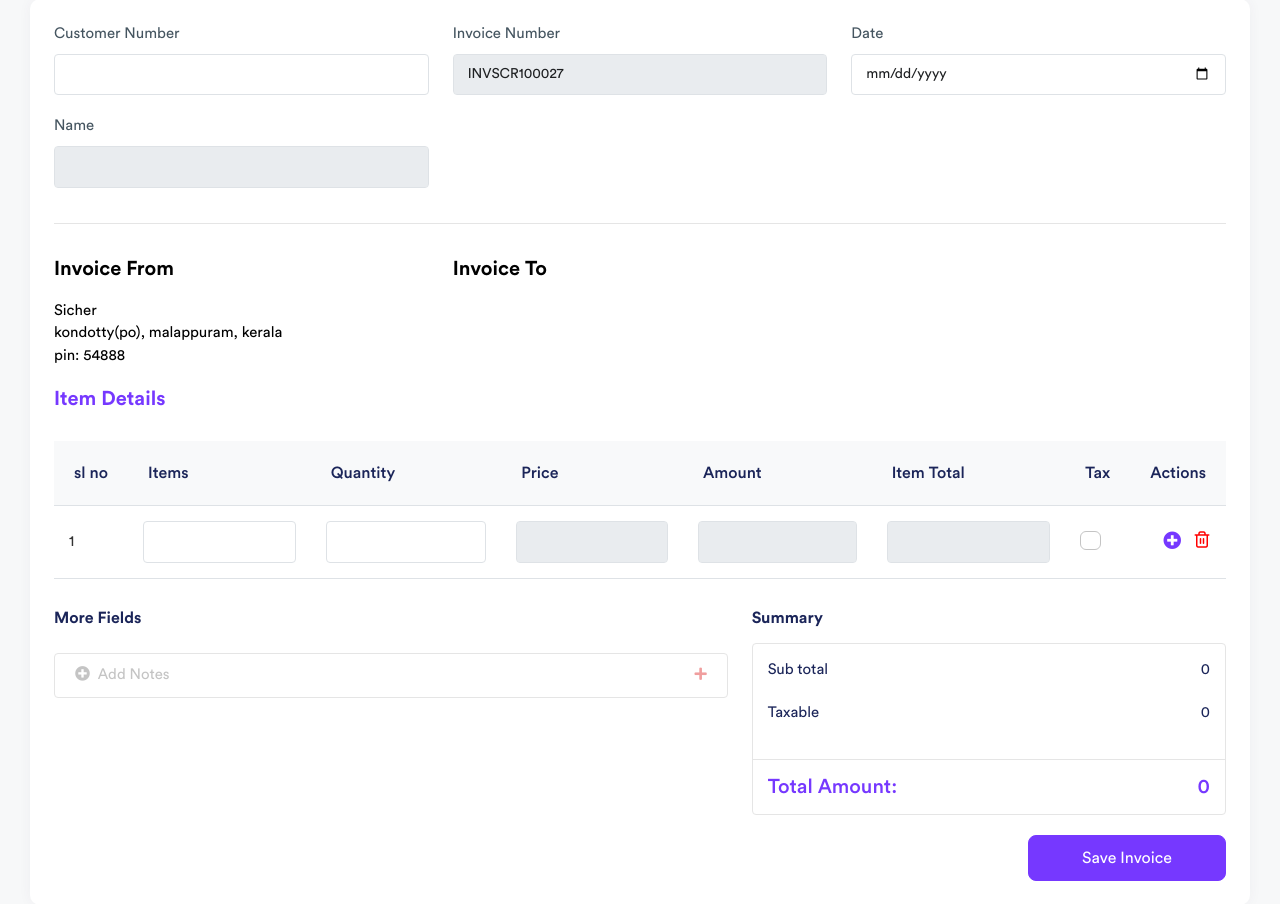
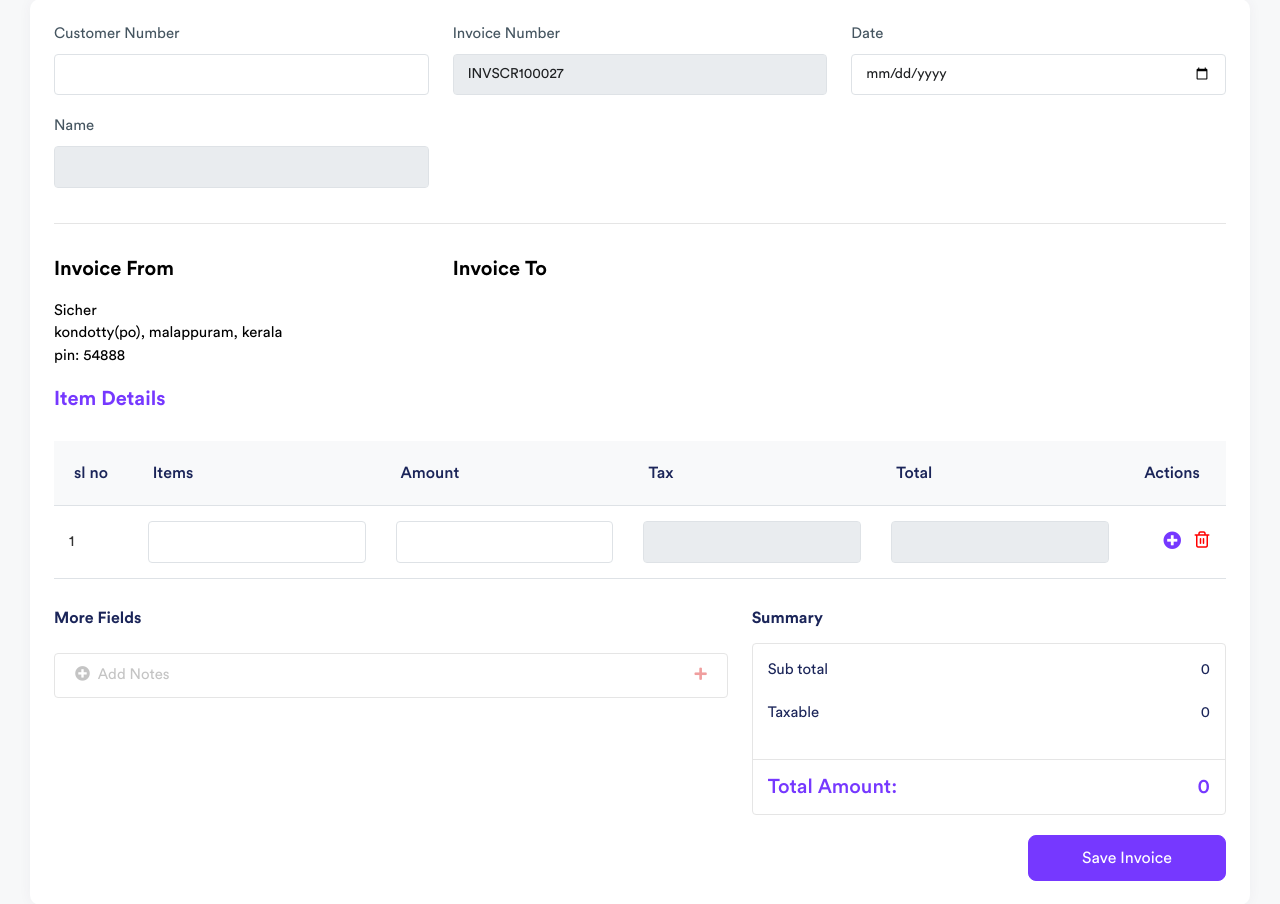
Before and after one commit to mhdshahidak/sicher, a Django app: page /invoice in a window 1280 px wide. Shown: the part 91-995 px from the top of the page. Run offline with Django 4.2, Linux system fonts and the light colour scheme; a user stored in the database is signed in; data comes from the database, SQL or seed files in the repository; both versions use the stored data as it was before the commit; some libraries are stand-ins or nearby versions.

Commit message:
updations

```diff
--- a/invoice/admin.py
+++ b/invoice/admin.py
@@ -11,7 +11,7 @@
 
 
 class ItemsAdmin(admin.ModelAdmin):
-    list_display = ('description','rate')
+    list_display = ('description',)
     search_fields=('description',)
 admin.site.register(Items,ItemsAdmin)
 
--- a/invoice/models.py
+++ b/invoice/models.py
@@ -38,7 +38,7 @@
 
 class Items(models.Model):
     description = models.CharField(max_length=50,null=True)
-    rate = models.FloatField(default=0,null=True)
+    # rate = models.FloatField(default=0,null=True)
     aditional_details = models.CharField(max_length=500,null=True)
     is_taxable = models.BooleanField(default=True)
     is_active = models.BooleanField(default=True)
@@ -74,7 +74,6 @@
 class InvoiceItems(models.Model):
     invoice = models.ForeignKey(Invoice,on_delete=models.CASCADE,null=True)
     item = models.ForeignKey(Items,on_delete=models.CASCADE,null=True)
-    quantity = models.IntegerField(default=1)
     total = models.FloatField(default=0)
     tax = models.FloatField(default=0)
     # tax_applied = models.BooleanField(default=True)
--- a/invoice/views.py
+++ b/invoice/views.py
@@ -148,7 +148,6 @@ def productsearch(request):
         data = {
             "productexists":"itemexits",
             "itemname":item.description,
-            "rate":item.rate,
             "taxable":item.is_taxable,
         }
         return JsonResponse(data)
@@ -161,6 +160,7 @@ def productsearch(request):
 @csrf_exempt
 def saveinvoice(request):
     data = json.loads(request.POST['data'])
+    print(data)
     try :
         basic_datas = data[0]
         invoice_number = basic_datas['invoicenumber']
@@ -185,17 +185,16 @@ def saveinvoice(request):
 
         for i in data[1:]:
             item_name = i['itemname']
-            quantity = i['qty']
+            item_price = i['itemprice']
             itemtotal = i['itemtotal']
             itemtaxtotal = i['itemtaxtotal']
-            checkvalue = i['checkvalue']
             if Items.objects.filter(description=item_name).exists():
                 product = Items.objects.get(description=item_name)
             else :
                 product = Items(description=item_name)
                 product.save()
-            tax = int(itemtaxtotal) - int(itemtotal)
-            new_invoice_item = InvoiceItems(invoice=new_invoice,item=product,quantity=quantity,total=itemtotal,itemtotal=itemtaxtotal,tax=tax)
+            # tax = int(itemtaxtotal) - int(itemtotal)
+            new_invoice_item = InvoiceItems(invoice=new_invoice,item=product,total=item_price,itemtotal=itemtaxtotal,tax=itemtotal)
             new_invoice_item.save()
             msg = "Invoice saved successfully"
     except :
@@ -249,16 +248,16 @@ def items(request):
     all_items = Items.objects.filter(is_active = True)
     if request.method == "POST":
         name = request.POST['name']
-        price = request.POST['price']
+        # price = request.POST['price']
         aditional_details = request.POST['aditional_details']
         if not Items.objects.filter(description=name).exists():
             try :
                 taxable = request.POST['taxable']
-                new_item = Items(description=name,rate=price,aditional_details=aditional_details)
+                new_item = Items(description=name,aditional_details=aditional_details)
                 new_item.save()
                 return redirect("invoice:items")
             except :
-                new_item = Items(description=name,rate=price,aditional_details=aditional_details,is_taxable=False)
+                new_item = Items(description=name,aditional_details=aditional_details,is_taxable=False)
                 new_item.save()
                 return redirect("invoice:items")
         else:
@@ -273,7 +272,7 @@ def edit_items(request,id):
     item = Items.objects.get(id=id)
     if request.method == "POST":
         name = request.POST['name']
-        price = request.POST['price']
+        # price = request.POST['price']
         aditional_details = request.POST['aditional_details']
         # try :
         #     taxable = request.POST['taxable']
@@ -283,7 +282,7 @@ def edit_items(request,id):
         # except :
         #     Items.objects.filter(id=id).update(description=name,rate=price,aditional_details=aditional_details,is_taxable=False)
         #     return redirect("invoice:items")
-        Items.objects.filter(id=id).update(description=name,rate=price,aditional_details=aditional_details)
+        Items.objects.filter(id=id).update(description=name,aditional_details=aditional_details)
         return redirect("invoice:items")
 
     context = {
--- a/static/js/script.js
+++ b/static/js/script.js
@@ -435,24 +435,18 @@ Version      : 1.0
 				'{% endfor %}' +
 				'</datalist>' +
 			'</td>' +
+			// '<td>' +
+			// 	'<input type="number" id="qty'+ rowCount +'" onchange="qtyChange('+ rowCount +')" class="form-control">' +
+			// '</td>' +
 			'<td>' +
-				'<input type="number" id="qty'+ rowCount +'" onchange="qtyChange('+ rowCount +')" class="form-control">' +
-			'</td>' +
-			'<td>' +
-				'<input type="number" readonly id="itemprice'+ rowCount +'" class="form-control">' +
+				'<input type="number" id="itemprice'+ rowCount +'" onchange="qtyChange('+ rowCount +')" class="form-control">' +
 			'</td>' +
 			'<td>' +
 				'<input type="number" readonly id="itemtotal'+ rowCount +'" class="form-control">' +
 			'</td>' +
 			'<td>' +
 				'<input type="number" readonly id="itemtaxtotal'+ rowCount +'" class="form-control">' +
-			'</td>' +
-			'<td>' +
-			'<input type="text" id="checkvalue' + rowCount + '" hidden>' +
-			'<label class="custom_check">' +
-			'<input type="checkbox" id="check' + rowCount + '" name="taxable">' +
-			'<span class="checkmark"></span>' +
-			'</label>' +
+				'<input type="text"  hidden id="checkvalue'+ rowCount +'">' +
 			'</td>' +
 			'<td class="add-remove text-end">' +
 				'<a href="javascript:void(0);" class="add-btn me-2"><i class="fas fa-plus-circle"></i></a> ' +
--- a/templates/bill.html
+++ b/templates/bill.html
@@ -292,9 +292,7 @@
                     <div class="col-4 text-end">
                         <a onclick="printDiv()" id="Printbutton" class="btn btn-primary btn-sm"><i class="fa fa-print"></i> Print Your Invoice</a>
                     </div>
-
                     <div class="col-4">
-
                     </div>
                 </div>
                 <!-- <div class="col-lg-12 mb-5">
--- a/templates/invoice.html
+++ b/templates/invoice.html
@@ -102,11 +102,11 @@
                                     <thead>
                                         <tr><th>sl no</th>
                                             <th>Items</th>
-                                            <th>Quantity</th>
-                                            <th>Price</th>
+                                            <!-- <th>Quantity</th> -->
                                             <th>Amount</th>
-                                            <th>Item Total</th>
                                             <th>Tax</th>
+                                            <th>Total</th>
+                                            <!-- <th>Tax</th> -->
                                             <th>Actions</th>
                                         </tr>
                                     </thead>
@@ -121,11 +121,11 @@
                                                     {% endfor %}
                                                 </datalist>
                                             </td>
+                                            <!-- <td>
+                                                <input type="number" id="qty1" onchange="qtyChange(1)" class="form-control">
+                                            </td> -->
                                             <td>
-                                                <input type="number" id="qty1" onchange="qtyChange(1)" class="form-control">
-                                            </td>
-                                            <td>
-                                                <input type="number" readonly id="itemprice1" class="form-control">
+                                                <input type="number" onchange="qtyChange(1)" id="itemprice1" class="form-control">
                                             </td>
                                             <td>
                                                 <input type="number" readonly    id="itemtotal1" class="form-control">
@@ -133,14 +133,15 @@
                                             <td>
                                                 <input type="number" readonly id="itemtaxtotal1" class="form-control">
                                             </td>
-                                            <td>
-                                                <input type="text" id="checkvalue1" hidden>
+                                            <input type="text" id="checkvalue1" hidden>
+                                            <!-- <td>
+
                                                 <label class="custom_check">
                                                     <input type="checkbox" id="check1" name="taxable">
 
                                                     <span class="checkmark"></span>
                                                 </label>
-                                            </td>
+                                            </td> -->
                                             <td class="add-remove text-end">
                                                 <a href="javascript:void(0);" class="add-btn me-2"><i
                                                         class="fas fa-plus-circle"></i></a>
@@ -367,7 +368,7 @@
                 if (response.productexists == "itemexits") {
                     $('#itemprice' + id).val(response.rate)
                     if (response.taxable == true ){
-                        $('#check' + id).attr('checked', true)
+                        // $('#check' + id).attr('checked', true)
                         $('#checkvalue' + id).val("Taxable")
                     }
                     else {
@@ -379,35 +380,33 @@
                 }
             }
         })
-
     }
 
     function qtyChange(id) {
+
         var total = 0
         var item_taxTotal = 0
         var Available_rowCount = $(".add-table-items tr ").length;
-        var qty = $("#qty"+id).val()
+        // var qty = $("#qty"+id).val()
         var taxable = $("#checkvalue"+id).val()
         var tax = $("#check" +id).val()
         var itemprice = $("#itemprice"+id).val()
-        var check = $("#check"+id).val()
+        // var check = $("#check"+id).val()
         var subtotal = 0
         var sum = 0
-
-        total = qty*itemprice
+        total = parseInt(itemprice)
         if (taxable == "Taxable"){
-            tax = (total *5)/100
+            tax = (total *18)/100
             item_taxTotal = total + tax
         }
         else {
+            tax = 0
             item_taxTotal = total
         }
-
-
-        $("#itemtotal" +id ).val(total)
+        $("#itemtotal" +id ).val(tax)
         $("#itemtaxtotal" +id ).val(item_taxTotal)
         for(var i=1;i<Available_rowCount;i++){
-            subtotal += parseInt($('#itemtotal'+i).val())
+            subtotal += parseInt($("#itemprice"+i).val())
             sum+=parseInt($('#itemtaxtotal'+i).val())
         }
         taxamount = sum - subtotal
@@ -420,18 +419,18 @@
     // delete row
 
     function DeleteRow(id){
-        var completeTotal =0
+        var completeTotal = 0
         var tax_onlyamount = 0
-        var amount=parseInt($("#itemtaxtotal" + id).val())
+        var amount = parseInt($("#itemprice" + id).val())
         var tax = parseInt($("#itemtotal" + id).val())
-        var total=$("#subtotall" ).html()
+        var total = $("#subtotall" ).html()
         var subtax = $("#subtax").html()
         var gtotal = $("#gtotal").html()
 
-        tax_onlyamount = amount - tax
-        sub_total = parseInt(total) - tax
-        sub_tax = parseInt(subtax) - tax_onlyamount
-        completeTotal = parseInt(gtotal) - amount
+        var amount_tax = amount + tax
+        sub_total = parseInt(total) - amount
+        sub_tax = parseInt(subtax) - tax
+        completeTotal = parseInt(gtotal) - amount_tax
 
         $("#subtotall").html(sub_total)
         $("#subtax").html(sub_tax)
@@ -457,10 +456,10 @@
         for (var i = 1; i < totalrowCount; i++) {
             var items = {
                 'itemname': $("#itemname" + i ).val(),
-                'qty': $("#qty" + i).val(),
+                'itemprice':$("#itemprice" +i).val(),
                 'itemtotal':$("#itemtotal" + i).val(),
                 'itemtaxtotal':$("#itemtaxtotal" + i).val(),
-                'checkvalue':$("#checkvalue" +i).val()
+                // 'checkvalue':$("#checkvalue" +i).val()
             }
             data.push(items)
         }
--- a/templates/items.html
+++ b/templates/items.html
@@ -45,7 +45,6 @@
                                 <thead class="thead-light">
                                     <tr>
                                         <th>Name</th>
-                                        <th>Pricing</th>
                                         <th>Description</th>
                                         <th class="text-end">Action</th>
                                     </tr>
@@ -56,7 +55,6 @@
                                         <td>
                                            {{items.description}}
                                         </td>
-                                        <td class="text-text">{{items.rate}}</td>
                                         <td class="items-text">{{items.aditional_details}}</td>
                                         <td class="text-end">
                                             <a href="{% url 'invoice:edit_items' items.id %}"
@@ -97,12 +95,12 @@
                                     <input type="text" class="form-control" required placeholder="Add New Item" name="name">
                                 </div>
                             </div>
-                            <div class="col-lg-6 col-md-6">
+                            <!-- <div class="col-lg-6 col-md-6">
                                 <div class="form-group">
                                     <label>Price Per unit</label>
                                     <input type="number" class="form-control" required placeholder="₹" name="price" >
                                 </div>
-                            </div>
+                            </div> -->
                             <div class="col-lg-6 col-md-6">
                                 <div class="form-group">
                                     <label>Aditional_details   </label>
```
Also changed, not shown: requirements.txt (+12 -0 lines), templates/edit-items.html (+4 -4 lines), db.sqlite3.
